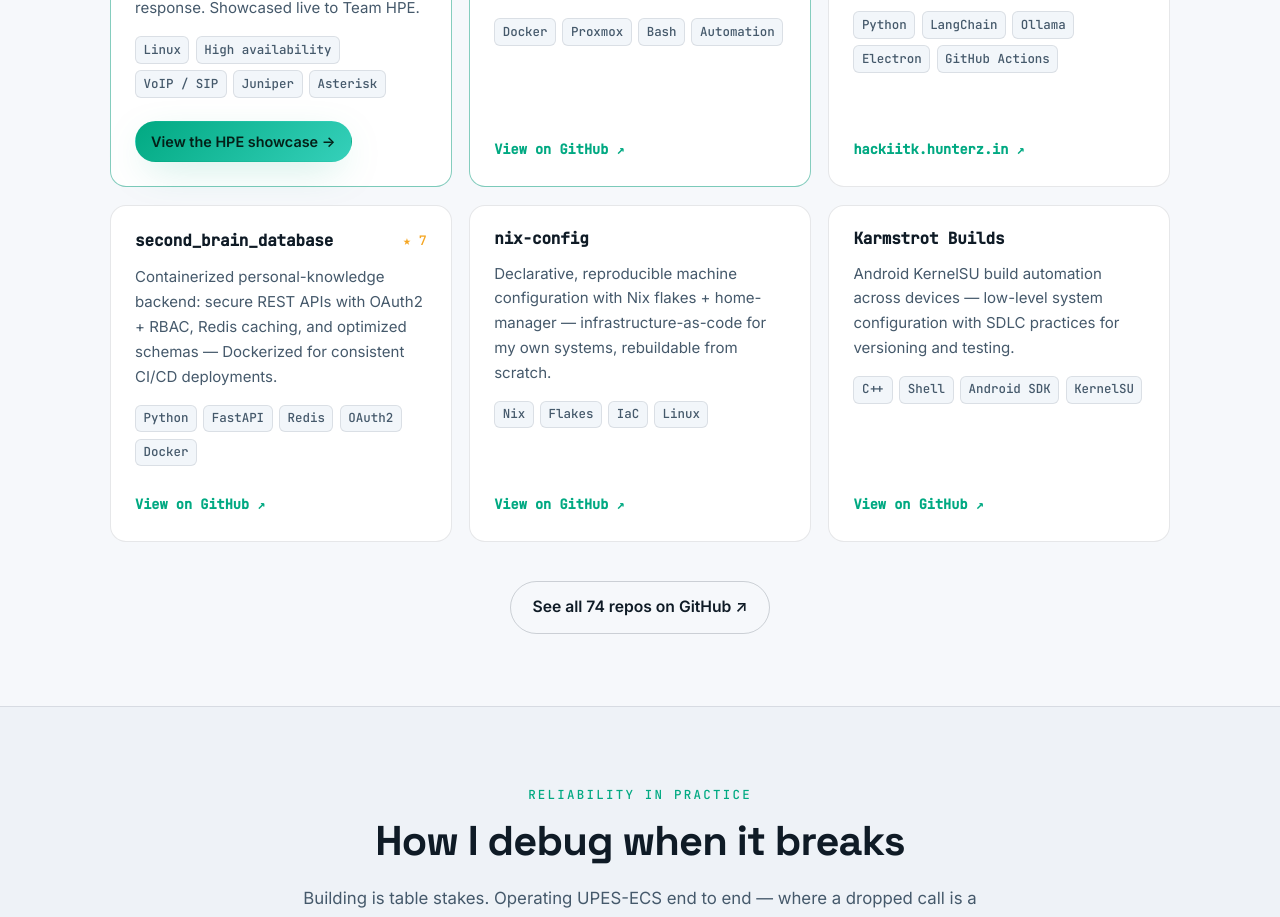
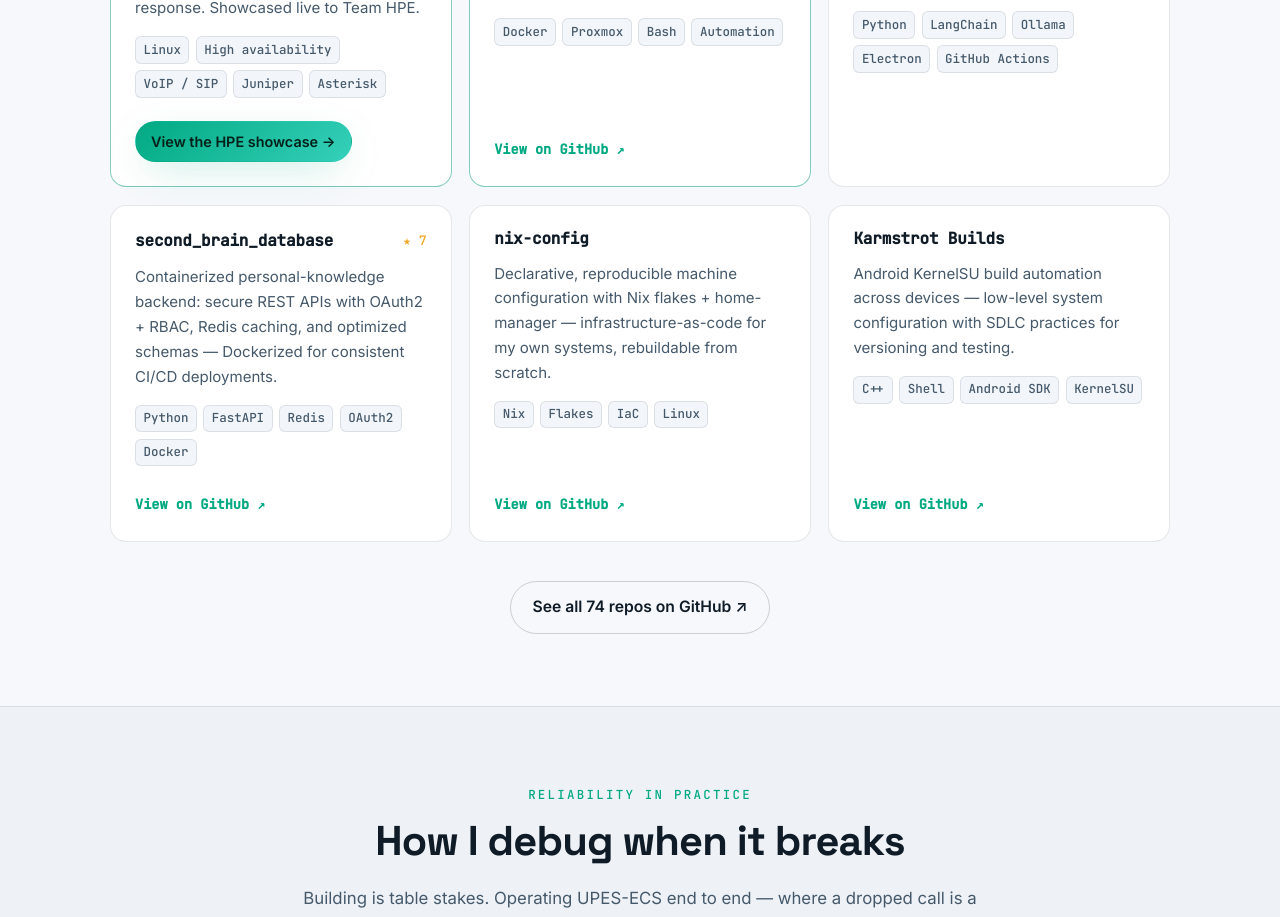
Before and after one commit to rohanbatrain/portfolio-site, a plain HTML site: page index.html in a window 1280 px wide. Shown: the part 3500-4417 px from the top of the page. Drawn offline with Linux system fonts and the light colour scheme.

Commit message:
remove hackiitk.hunterz.in URL from portfolio + resume
Drops the hackiitk.hunterz.in link from the Gap Hunter project card and the resume; keeps the 'HACKIITK '26 Finalist' credential text. Resume PDF recompiled.

```diff
--- a/index.html
+++ b/index.html
@@ -278,9 +278,6 @@
             <ul class="tags">
               <li>Python</li><li>LangChain</li><li>Ollama</li><li>Electron</li><li>GitHub Actions</li>
             </ul>
-            <div class="project-card__foot">
-              <a class="project-card__link" href="https://hackiitk.hunterz.in/" target="_blank" rel="noopener">hackiitk.hunterz.in ↗</a>
-            </div>
           </article>
 
           <article class="project-card reveal">
```
Also changed, not shown: 2 other files.
